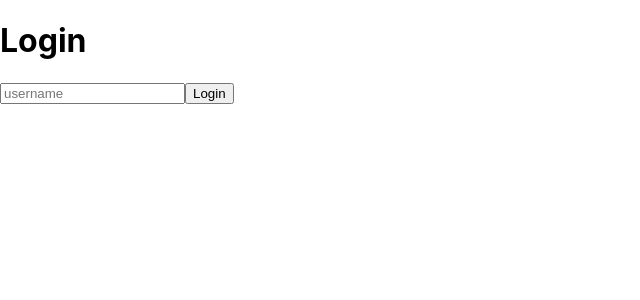
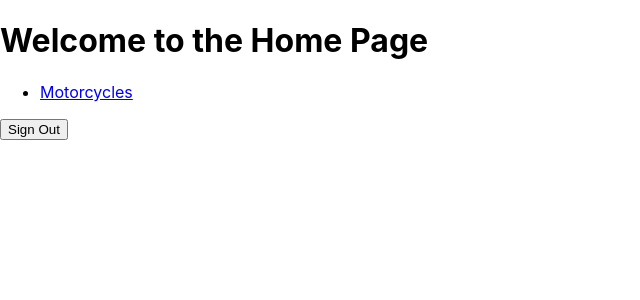
Before and after one commit to jonas-45/Motorcycle-booking-react, a React (Create React App) app: page /home in a window 1280 px wide. Shown: the top 300 px of the page, without its empty margins (0-640 px from the left). Built offline with nearby package versions, Linux system fonts and the light colour scheme.

Commit message:
Add login and authentication

```diff
--- a/package.json
+++ b/package.json
@@ -9,6 +9,7 @@
     "axios": "^1.5.0",
     "react": "^18.2.0",
     "react-dom": "^18.2.0",
+    "react-router-dom": "^6.15.0",
     "react-scripts": "5.0.1",
     "web-vitals": "^2.1.4"
   },
--- a/src/App.js
+++ b/src/App.js
@@ -1,46 +1,19 @@
-import React, { useState } from 'react';
-import axios from 'axios';
+import React from 'react';
+import { BrowserRouter as Router, Route, Routes } from 'react-router-dom'; // Import BrowserRouter and Routes
+import Login from './components/Login';
+import Home from './components/Home';
+import Signout from './components/Signout';
 
-function Login() {
-  const [credentials, setCredentials] = useState({ username: ''});
-
-  const handleInputChange = (e) => {
-    const { name, value } = e.target;
-    setCredentials({ ...credentials, [name]: value });
-  };
-
-  const queryParams = {
-    username: credentials.username
-  };
-
-  const queryString = new URLSearchParams(queryParams).toString();
-  const url = `http://localhost:3000/api/users/login?${queryString}`;
-
-  const handleSubmit = async (e) => {
-    e.preventDefault();
-    try {
-      const response = await axios.get(url);
-      console.log('User Found');
-    } catch (error) {
-      console.log('No such user');
-    }
-  };
-
+function App() {
   return (
-    <div>
-      <h1>Login</h1>
-      <form onSubmit={handleSubmit}>
-        <input
-          type="username"
-          name="username"
-          placeholder="username"
-          value={credentials.username}
-          onChange={handleInputChange}
-        />
-        <button type="submit">Login</button>
-      </form>
-    </div>
+    <Router>
+      <Routes> {/* Use Routes instead of Switch */}
+        <Route path="/" element={<Login />} />
+        <Route path="/home" element={<Home />} />
+        <Route path="/signout" element={<Signout />} />
+      </Routes>
+    </Router>
   );
 }
 
-export default Login;
+export default App;
--- /dev/null
+++ b/src/components/Home.js
@@ -0,0 +1,22 @@
+// Home.js
+import React from 'react';
+import Navbar from './Navbar';
+import { useNavigate } from 'react-router-dom';
+
+function Home() {
+  const navigate = useNavigate();
+
+  const handleSignout = () => {
+    navigate('/signout');
+  };
+
+  return (
+    <div>
+      <h1>Welcome to the Home Page</h1>
+      <Navbar />
+      <button onClick={handleSignout}>Sign Out</button>
+    </div>
+  );
+}
+
+export default Home;
--- /dev/null
+++ b/src/components/Login.js
@@ -0,0 +1,57 @@
+// Login.js
+import React, { useState } from 'react';
+import axios from 'axios';
+import { useNavigate } from 'react-router-dom'; // Use useNavigate instead of useHistory
+
+function Login() {
+  const [credentials, setCredentials] = useState({ username: '' });
+  const navigate = useNavigate(); // Initialize navigate
+
+  const handleInputChange = (e) => {
+    const { name, value } = e.target;
+    setCredentials({ ...credentials, [name]: value });
+  };
+
+  const queryParams = {
+    username: credentials.username
+  };
+
+  const queryString = new URLSearchParams(queryParams).toString();
+  const url = `http://localhost:3000/api/users/login?${queryString}`;
+
+  const handleSubmit = async (e) => {
+    e.preventDefault();
+    try {
+      const response = await axios.get(url);
+      console.log('User Found');
+      // Simulate authentication success
+      // In a real application, you would perform actual authentication here
+      const isAuthenticated = true;
+      if (isAuthenticated) {
+        navigate('/home'); // Redirect to Home page after successful login using navigate
+      } else {
+        console.log('Authentication failed');
+      }
+    } catch (error) {
+      console.log('No such user');
+    }
+  };
+
+  return (
+    <div>
+      <h1>Login</h1>
+      <form onSubmit={handleSubmit}>
+        <input
+          type="text" // Use 'text' instead of 'username'
+          name="username"
+          placeholder="Username"
+          value={credentials.username}
+          onChange={handleInputChange}
+        />
+        <button type="submit">Login</button>
+      </form>
+    </div>
+  );
+}
+
+export default Login;
--- /dev/null
+++ b/src/components/Motorcycles.js
@@ -0,0 +1,7 @@
+const Motorcycles = () => {
+    return (
+        <h1>List of Motorcycles</h1>
+    )
+}
+
+export default Motorcycles;
--- /dev/null
+++ b/src/components/Navbar.js
@@ -0,0 +1,19 @@
+import { NavLink, Routes, Route } from 'react-router-dom';
+import Motorcycles from './Motorcycles';
+
+const Navbar = () => (
+  <nav>
+    <ul>
+      <li>
+        <NavLink to="/motorcycles">
+          Motorcycles
+        </NavLink>
+      </li>
+    </ul>
+    <Routes>
+      <Route path="/motorcycles" element={<Motorcycles />} />
+    </Routes>
+  </nav>
+);
+
+export default Navbar;
--- /dev/null
+++ b/src/components/Signout.js
@@ -0,0 +1,25 @@
+// Signout.js
+import React from 'react';
+import { useNavigate } from 'react-router-dom'; // Import useNavigate
+
+function Signout() {
+  const navigate = useNavigate(); // Initialize navigate
+
+  const handleSignout = () => {
+    // Add logic for signing out here
+    // For example, you can clear user tokens or cookies
+
+    // After signing out, navigate to another page (e.g., the login page)
+    navigate('/');
+  };
+
+  return (
+    <div>
+      <h1>Sign Out</h1>
+      <p>Click the button below to sign out.</p>
+      <button onClick={handleSignout}>Sign Out</button>
+    </div>
+  );
+}
+
+export default Signout;
```
Also changed, not shown: 1 other file (tests, documents, lock files or other folders).
